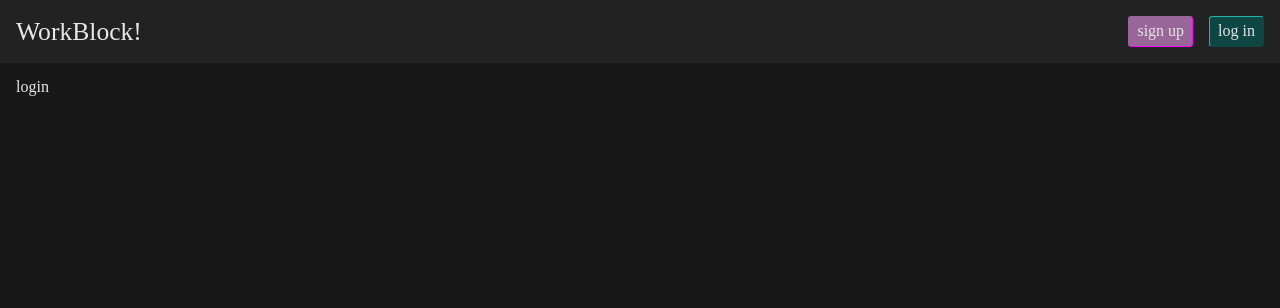
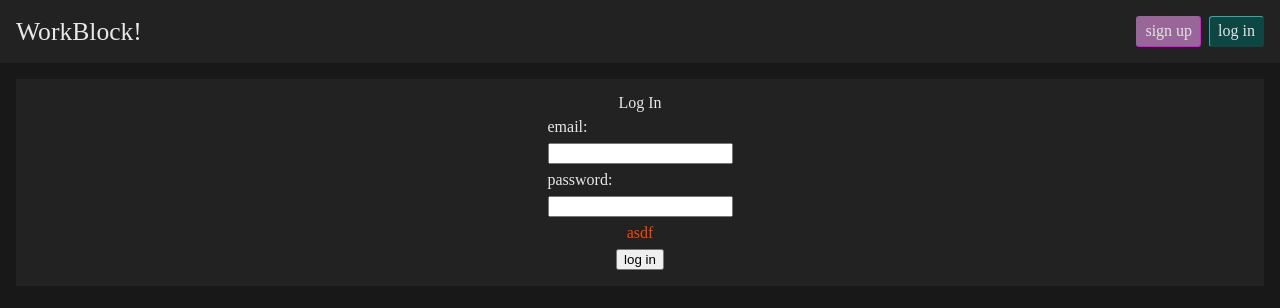
Before and after one commit to kevinstonge/workblock, a Next.js app: page /login in a window 1280 px wide. Shown: the top 308 px of the page. Built offline with nearby package versions, Linux system fonts and the light colour scheme.

Commit message:
login form created, not working yet

```diff
--- a/components/Layout.tsx
+++ b/components/Layout.tsx
@@ -1,8 +1,12 @@
-import type { NextPage } from 'next';
-import Header from './Header';
-import Head from 'next/head';
-import styles from '../styles/Home.module.scss';
-const Layout: NextPage = (props) => {
+import type { NextPage } from "next";
+import Header from "./Header";
+import Head from "next/head";
+import styles from "../styles/Home.module.scss";
+import { ReactNode } from "react";
+type Props = {
+  children?: ReactNode;
+};
+const Layout: NextPage = ({ children }: Props) => {
   return (
     <>
       <Head>
@@ -14,7 +18,7 @@ const Layout: NextPage = (props) => {
         <link rel="icon" href="/favicon.ico" />
       </Head>
       <Header />
-      <main className={styles.main}>{props.children}</main>
+      <main className={styles.main}>{children}</main>
     </>
   );
 };
--- a/next.config.js
+++ b/next.config.js
@@ -1,4 +1,4 @@
 /** @type {import('next').NextConfig} */
 module.exports = {
   reactStrictMode: true,
-}
+};
--- a/pages/api/hello.ts
+++ /dev/null
@@ -1,13 +0,0 @@
-// Next.js API route support: https://nextjs.org/docs/api-routes/introduction
-import type { NextApiRequest, NextApiResponse } from 'next'
-
-type Data = {
-  name: string
-}
-
-export default function handler(
-  req: NextApiRequest,
-  res: NextApiResponse<Data>
-) {
-  res.status(200).json({ name: 'John Doe' })
-}
--- /dev/null
+++ b/pages/api/login.ts
@@ -0,0 +1,9 @@
+// Next.js API route support: https://nextjs.org/docs/api-routes/introduction
+import type { NextApiRequest, NextApiResponse } from "next";
+
+export default function handler(req: NextApiRequest, res: NextApiResponse) {
+  if (req.method === "POST") {
+    //check credentials
+    res.status(200).json({ message: "successfully logged in", token: "asdf" });
+  }
+}
--- /dev/null
+++ b/pages/api/signup.ts
@@ -0,0 +1,21 @@
+import type { NextApiRequest, NextApiResponse } from "next";
+import jwt from "jsonwebtoken";
+import bcrypt from "bcrypt";
+export default function handler(req: NextApiRequest, res: NextApiResponse) {
+  if (req.method === "POST") {
+    try {
+      const email: string = req.body.email || "";
+      const password: string = req.body.password || "";
+      if (email) {
+        const pwHash: string = bcrypt.hashSync(password, 7);
+        const token = jwt.sign({ email }, process.env.JWT_SECRET || "");
+        res.status(201).json({ token });
+      }
+    } catch (err) {
+      res.status(500).json({
+        message: "error creating account",
+        error: JSON.stringify(err),
+      });
+    }
+  }
+}
--- a/pages/login.tsx
+++ b/pages/login.tsx
@@ -1,4 +1,77 @@
+import { ChangeEvent, FormEvent } from "react";
+import { axiosWithAuth } from "../utils/axios";
+import { useState } from "react";
+import validator from "validator";
+
 const login = () => {
-  return <p>login</p>;
+  type FormState = {
+    email: string;
+    password: string;
+    error: string;
+  };
+  const [formState, setFormState]: [FormState, Function] = useState({
+    email: "",
+    password: "",
+    error: "asdf",
+  });
+  const onSubmit = async (e: FormEvent<HTMLFormElement>) => {
+    e.preventDefault();
+    const { email, password } = formState;
+    console.log(validator.isEmail(email));
+    if (!validator.isEmail(email)) {
+      setFormState({
+        ...formState,
+        error: "please provide a valid email",
+      });
+      return;
+    }
+    if (password.length < 2) {
+      setFormState({
+        ...formState,
+        error: "please provide a slightly better password",
+      });
+      return;
+    }
+    const data = await axiosWithAuth({
+      method: "POST",
+      url: "/api/login",
+      data: { email, password },
+    });
+    console.log(data);
+  };
+  const onChange = (e: ChangeEvent<HTMLInputElement>) => {
+    setFormState({ ...formState, [e.target.name]: e.target.value, error: "" });
+  };
+  return (
+    <>
+      <form onSubmit={(e) => onSubmit(e)}>
+        <h2>Log In</h2>
+        <label htmlFor="email">
+          <p>email: </p>
+          <input
+            type="email"
+            autoComplete="email"
+            id="email"
+            name="email"
+            value={formState.email}
+            onChange={(e) => onChange(e)}
+          ></input>
+        </label>
+        <label htmlFor="password">
+          <p>password: </p>
+          <input
+            type="password"
+            autoComplete="password"
+            id="password"
+            name="password"
+            value={formState.password}
+            onChange={(e) => onChange(e)}
+          ></input>
+        </label>
+        {formState.error !== "" && <p className="error">{formState.error}</p>}
+        <button type="submit">log in</button>
+      </form>
+    </>
+  );
 };
 export default login;
--- a/styles/global/mixins.scss
+++ b/styles/global/mixins.scss
@@ -1,12 +1,14 @@
-@import './vars.scss';
+@import "./vars.scss";
 @mixin flexR {
   display: flex;
   flex-direction: row;
+  gap: 0.5rem;
 }
 
 @mixin flexC {
   display: flex;
   flex-direction: column;
+  gap: 0.5rem;
 }
 
 @mixin button {
--- a/styles/global/utility.scss
+++ b/styles/global/utility.scss
@@ -1,5 +1,5 @@
-@import './vars.scss';
-@import './mixins.scss';
+@import "./vars.scss";
+@import "./mixins.scss";
 body {
   background-color: $b1;
   color: $f1;
@@ -15,7 +15,6 @@ header {
   }
   nav {
     @include flexR();
-    gap: 1rem;
     a {
       padding: 0.4rem 0.5rem;
       color: lighten($b1, 80%);
@@ -37,3 +36,16 @@ header {
     }
   }
 }
+form {
+  background-color: $b2;
+  padding: 1rem;
+  @include flexC();
+  align-items: center;
+  label {
+    @include flexC();
+  }
+}
+
+.error {
+  color: $e1;
+}
--- a/styles/global/vars.scss
+++ b/styles/global/vars.scss
@@ -4,3 +4,4 @@ $b2: #222;
 $f2: #eee;
 $c1: magenta;
 $c2: lightseagreen;
+$e1: orangered;
--- /dev/null
+++ b/utils/axios.ts
@@ -0,0 +1,20 @@
+import axios from "axios";
+
+const token: string | null =
+  typeof window !== "undefined"
+    ? localStorage.getItem("token")
+      ? localStorage.getItem("token")
+      : ""
+    : "";
+const baseURL: string | undefined =
+  process.env.NODE_ENV === "production"
+    ? process.env.REACT_APP_API
+    : process.env.REACT_APP_API_DEV;
+console.log(baseURL);
+export const axiosWithAuth = axios.create({
+  baseURL,
+  withCredentials: true,
+  headers: {
+    authorization: `Bearer ${token}`,
+  },
+});
```
Also changed, not shown: package.json (+9 -1 lines), 2 other files (tests, documents, lock files or other folders).
